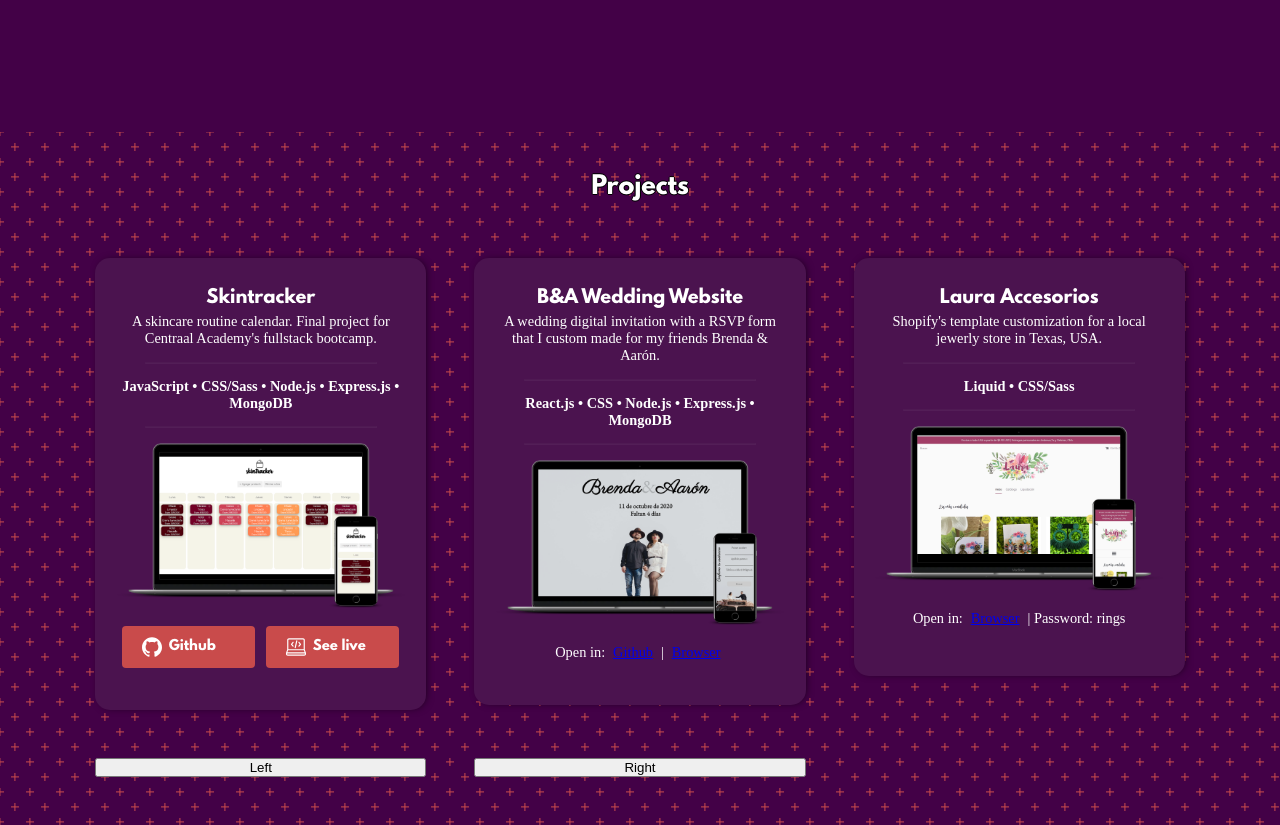
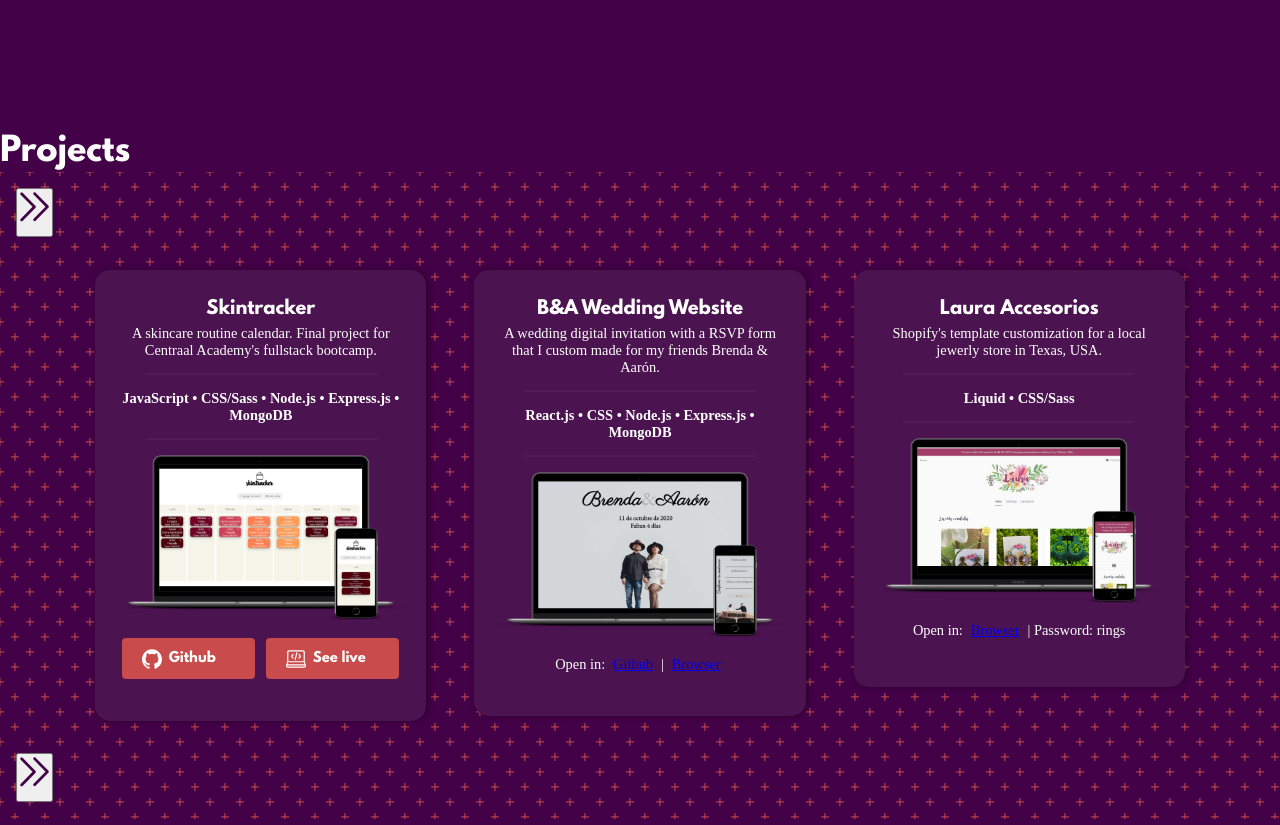
Before and after one commit to nayelyrodarte/portfolio, a plain HTML site: page index.html in a window 1280 px wide. Shown: the part 700-1525 px from the top of the page. Drawn offline with Linux system fonts and the light colour scheme.

Commit message:
Add arrow buttons for project grid section

```diff
--- a/index.html
+++ b/index.html
@@ -26,13 +26,12 @@
         class="fa fa-github fa-2x"></i></a>
     <a href="https://www.linkedin.com/in/nayely-rodb" target="_blank" alt="linkedin profile"><i
         class="fa fa-linkedin fa-2x"></i></a></div> -->
-
     </header>
 
 
-
+    <h1 class="section-title">Projects</h1>
   <section class="projects">
-    <h1>Projects</h1>
+    <button class="left-arrow"><img src='./assets/noun_arrows_3982615.svg'/></button>
     <div class="projects-grid">
       <div class="card">
         <h3>Skintracker</h3>
@@ -42,7 +41,7 @@
         <hr/>
         <p>JavaScript • CSS/Sass • Node.js • Express.js • MongoDB</p>
         <hr/>
-        <img src="./assets/skin-tracker-mockup.png" alt="skintracker app preview" />
+        <img src="./assets/skin-tracker-mockup.png" alt="skin tracker app preview" />
         <div class='buttons-container'>
           <button onclick="window.location.href='https://skintracker.herokuapp.com';"><img src='./assets/github.svg'></img>Github</button>
           <button onclick="window.location.href='https://skintracker.herokuapp.com';"><img src='./assets/developer.svg'></img>See live</button>
@@ -57,7 +56,7 @@
         <hr/>
         <p>React.js • CSS • Node.js • Express.js • MongoDB</p>
         <hr/>
-        <img src="./assets/ba-rsvp-mockup.png" alt="Wedding rsvp site preview" />
+        <img src="./assets/ba-rsvp-mockup.png" alt="Wedding RSVP site preview" />
         <p>
           Open in:
           <a href="https://github.com/nayelyrodarte/Wedding-Rsvp" target="_blank">Github</a>
@@ -78,10 +77,9 @@
           Open in:
           <a href="https://d-accesorios.myshopify.com/" target="_blank">Browser</a> | Password: rings </p>
       </div>
-      <button class="left-arrow">Left</button>
-      <button class="right-arrow">Right</button>
     </div>
     <!-- <p>© Portrait by<a href="https://www.instagram.com/hey.isamar/" target="_blank">Isamar Zúñiga</a></p> -->
+    <button class="right-arrow"><img src='./assets/noun_arrows_3982615.svg'/></button>
   </section>
   <script src="scripts.js"></script>
 </body>
```
Also changed, not shown: assets/noun_arrows_3982615.svg (added).
